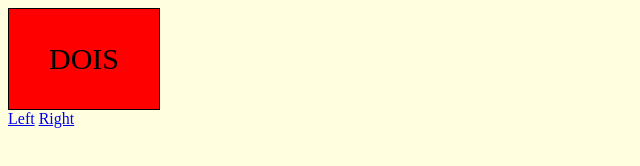
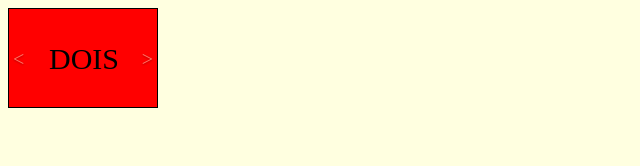
Before and after one commit to lmen/css, a website: page carrosel/css.html in a window 1280 px wide. Shown: the whole page, without its empty margins (0-640 px from the left). Drawn offline with Linux system fonts and the light colour scheme.

Commit message:
control elements

```diff
--- a/carrosel/css.html
+++ b/carrosel/css.html
@@ -95,12 +95,12 @@
                 TRÊS
             </div>
             -->
+
+            <a href="#" class="goLeft"><span class="icon">&lt;</span> </a>
+            <a href="#" class="goRight"><span class="icon">&gt;</span></a>
+
         </div>
 
-        <div class="controllers">
-            <a href="#" class="goLeft">Left</a>
-            <a href="#" class="goRight">Right</a>
-        </div>
 
     </div>
 
--- a/carrosel/css.scss
+++ b/carrosel/css.scss
@@ -7,7 +7,11 @@
 }
 
 .carrosel {
-    box-sizing: border-box;
+
+    * {
+        box-sizing: border-box;
+    }
+
     position: relative;
 
     .slot {
@@ -63,9 +67,54 @@
         border: 1px solid black;
     }
 
-    .controllers {
-        position:absolute;
+    .goLeft, .goRight {
+
+        padding: 0px;
+        margin: 0px;
+        position: absolute;
+        top: 0;
+        bottom: 0;
+        left: 0;
+        width: 15%;
+        font-size: 20px;
+        color: blanchedalmond;
+        text-align: center;
+        text-shadow: 0 1px 2px rgba(0,0,0,.6);
+        background-color: rgba(0,0,0,0);
+        filter: alpha(opacity=50);
+        opacity: .5;
+
+        .icon {
+            position: absolute;
+            top: 50%;
+            z-index: 5;
+            display: inline-block;
+            margin-top: -10px;
+        }
     }
+
+    .goRight {
+        //background-image: linear-gradient(to right,rgba(0,0,0,.5) 0,rgba(0,0,0,.0001) 100%);
+        right: 0;
+        left: auto;
+
+        .icon {
+            right: 50%;
+            margin-right: -7px;
+        }
+    }
+
+    .goLeft {
+        // background-image: linear-gradient(to left,rgba(0,0,0,.5) 0,rgba(0,0,0,.0001) 100%);
+
+        .icon {
+            left: 50%;
+            margin-left: -7px;
+        }
+    }
+
+
+
 
 }
 
```
Also changed, not shown: carrosel/css.css.
